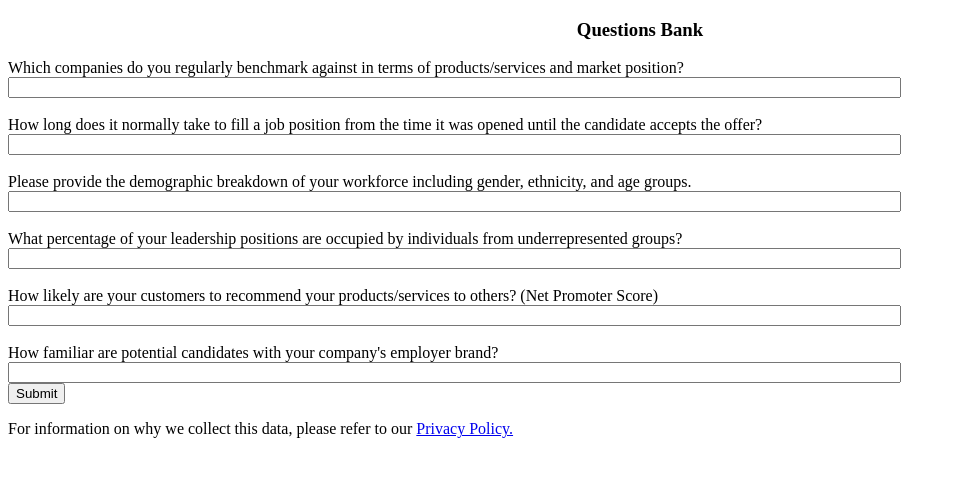
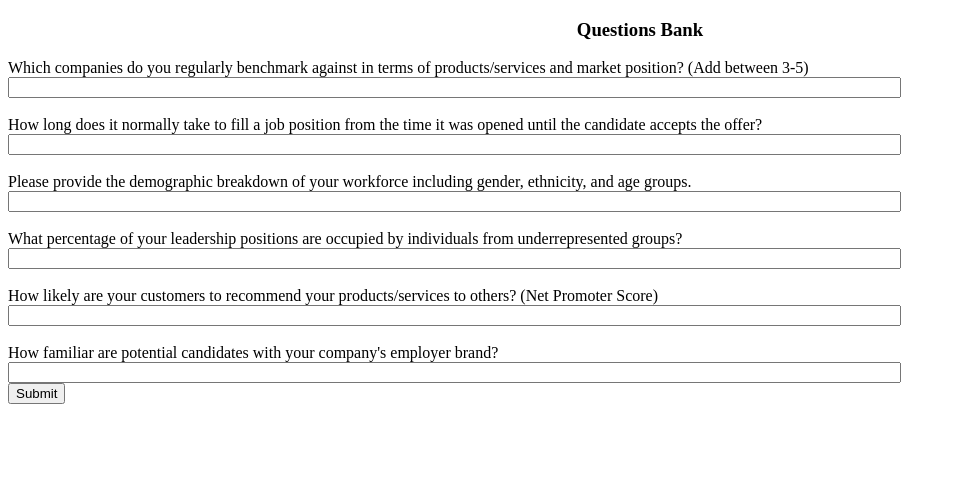
Before and after one commit to culfri09/Kallos, a Flask app: page /questions in a window 1280 px wide. Shown: the top 477 px of the page, without its empty margins (0-956 px from the left). Run offline with Flask 3, Linux system fonts and the light colour scheme; the visitor is signed in with stand-in values (Sample User, id 1).

Commit message:
Iterations
Limit competitor additions to 3 to 5.
Place the privacy policy link on the signup page rather than in the question bank page

```diff
--- a/website/template/base_questions.html
+++ b/website/template/base_questions.html
@@ -10,7 +10,7 @@
         <h3 align="center">Questions Bank</h3>
         <div>
             <label for="benchmarkCompanies">Which companies do you regularly benchmark against in terms of products/services
-                and market position?
+                and market position? (Add between 3-5)
             </label>
             <br>
             <input style="width: 70%;" type="text" id="benchmarkCompanies" name="benchmarkCompanies">
@@ -51,7 +51,6 @@
             <br>
             <button type="submit">Submit</button>
     </form>
-<p>For information on why we collect this data, please refer to our <a href="/privacy_policy">Privacy Policy.</a></p>
 </div>
 </body>
 </html>
--- a/website/template/questions.html
+++ b/website/template/questions.html
@@ -7,7 +7,7 @@
         <div>
             {% for answer in answers %}
             <label for="benchmarkCompanies">Which companies do you regularly benchmark against in terms of products/services
-                and market position?
+                and market position? (Add between 3-5)
             </label>
             <br>
             <input style="width: 70%;" type="text" name="benchmarkCompanies" value={{ answer.benchmark_companies }}>
--- a/website/template/sign_up.html
+++ b/website/template/sign_up.html
@@ -35,5 +35,6 @@
         </div>
         <br/>
         <button type="submit">Submit</button>
+        <p>For information on why we collect this data, please refer to our <a href="/privacy_policy">Privacy Policy.</a></p>
     </form>
 {% endblock %}
```
Also changed, not shown: .misc.txt.
